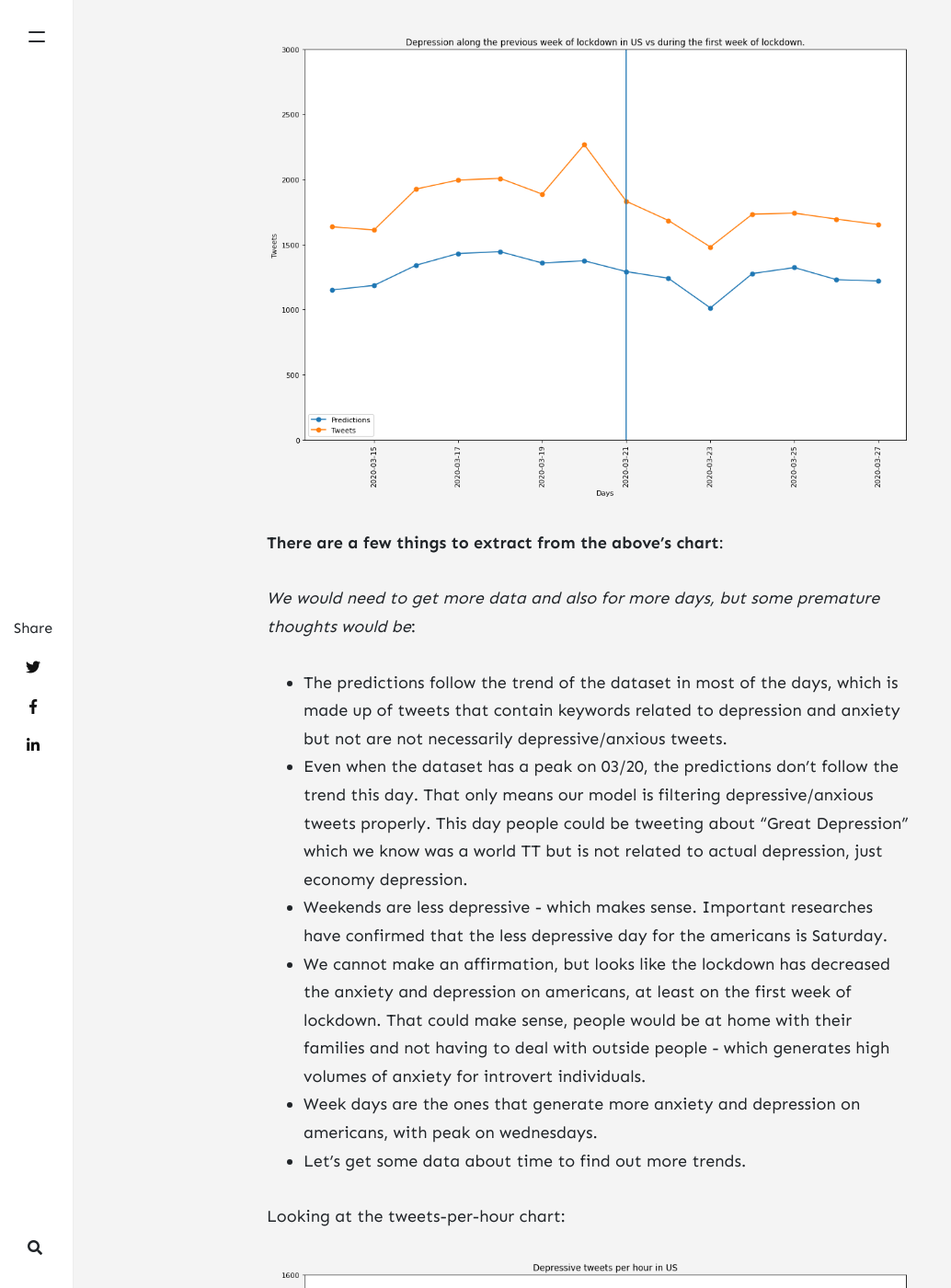
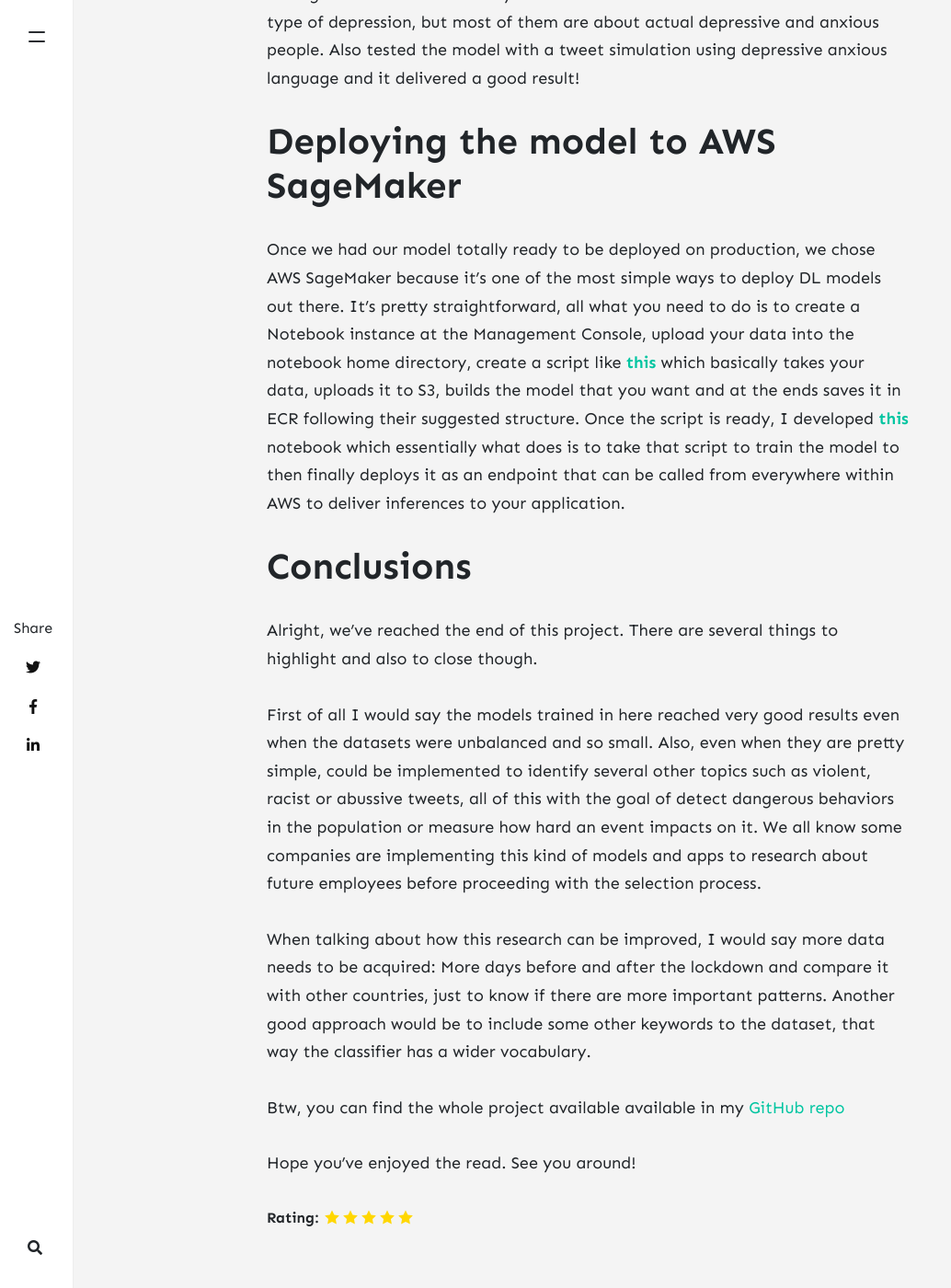
Before and after one commit to sergiovirahonda/sergiovirahonda.github.io, a Jekyll site: the page built from _posts/2020-08-06-depression-anxiety-tweets.md, in a window 1280 px wide and 1400 px high, scrolled down 12264 px. Shown: the whole window at 92% size, without its empty margins (0-1034 px from the left). Built offline with Jekyll 4.4.1, drawn with Linux system fonts in a browser that asks for light colours; nearby versions of some CDN libraries; comment, search, counter and statistics services are not loaded; some of the changed text lies outside the part shown.

Commit message:
Modifying post ML->DL

````diff
--- a/_posts/2020-08-06-depression-anxiety-tweets.md
+++ b/_posts/2020-08-06-depression-anxiety-tweets.md
@@ -11,12 +11,12 @@ comments: false
 
 Hi there. I hope you're doing well. Today I'm going to walk you through this fascinating project about Natural Language Processing but let me explain myself and talk about its context. I've been reading a lot about how hard the COVID-19's lockdown is hitting the people out there. We all know the isolation affects people different ways, but the most frequents are depression and anxiety which is an expected outcome - the natural responses to confinement are precisely these, and most of the people don't even know it. It's been a hard time, people are afraid of uncertainty, of losing their jobs as many people have already done. Simply the conditions are met for a major emotional imbalance in the world's population
 
-Experts recommend to stay away from social media because it accelerates the depression process, and who is depressed already will be even more, however people expressions on it are a key instrument to determine how a population is feeling. Most of the social media active people express how they feel in tweets, facebook posts, comments and even Instagram captions. So, starting from there, **can we determine if the depression and anxiety have increased during the lockdown implementing Machine Learning?** It's an ambitious project, but will do my best to explain myself as clearly as possible.
+Experts recommend to stay away from social media because it accelerates the depression process, and who is depressed already will be even more, however people expressions on it are a key instrument to determine how a population is feeling. Most of the social media active people express how they feel in tweets, facebook posts, comments and even Instagram captions. So, starting from there, **can we predict depression on Twitter in the COVID-19 lockdown context implementing Machine Learning?** It's an ambitious project, but will do my best to explain myself as clear as possible.
 
 This post will cover several steps, but a 10000 feet overview would be:
 
 * **Topic Modeling** - where we'll be looking for two labels: 1 - Depression & anxiety comments, 0 - Other
-* **Topic Classification** - Once we have the labels, we train a model to learn these topics and start predicting them in other datasets.
+* **Topic Classification** - Once we have the labels, we'll train a model to learn these topics and start predicting them in other datasets.
 
 To achieve both tasks, we'll go through:
 
@@ -24,8 +24,9 @@ To achieve both tasks, we'll go through:
 * **Data cleaning** - We'll have to take all the data which is already in different formats and clean it up to then be able to use it.
 * **Natural Language Processing for Topic Modeling** - We'll need to transform the text data into a type that can be interpreted by ML models.
 * **Unsupervised Learning tasks for Topic Modeling** - This is crucial, because most of the data we can find out there is unlabeled, so we first need to identify patterns in it.
-* **Supervised Learning tasks for Topic Classification** - Once the data is labeled, we'll go through several ML algorithms to finally select the one that delivers the best perfomance.
-* **Predict depression and anxiety** in unseen tweets before and after lockdown
+* **Supervised Learning tasks for Topic Classification** - Once the data is labeled, we'll go through a few Deep Learning architectures to finally select the one that delivers the best perfomance.
+* **Predicting depression and anxiety** in unseen tweets before and after lockdown
+* **Deploying the model in AWS SageMaker**
 * **Results' charting and conclusions**
 
 In addition and before moving on, let me talk about the datasets used in this project:
@@ -154,17 +155,30 @@ Now the dataset is properly labeled; the label 1 - Depression & Anxiety- is pret
 
 # Data preprocessing for Topic Classification
 
-This is basically apply the same pipeline that we used to get the bag-of-words that we got previously. All these tasks to get an understandable dataset that can be then fed to our classifier.
+The text preprocessing is completely different when talking about Neural Networks. We don't use bag-of-words because is a veeeery old fashioned method; instead, we'll have to use a tokenizer (which takes a sentence and splits it and forms a list of the sentence's words) and then form sequences with the tokenized text. **Sequences** are 3D tensors used by Recurrent Neural Networks. Once we have the data sequenced, we can feed our Deep Learning model, which as you may know, *only accepts tensors as input*
+
 
 # Model Selection for the Topic Classifier
 
-Alright, we've been doing some topic modeling to finally reach this point. Essentially what did is to train several vectorizers and supervised ML models to get a very accurate result to then predict tweets' topics from a dataset that we'll be using later on this project. Btw, we'll skip Random Forest model because it's known to overfit the text data and deliver poor metrics.
+Alright, we've been doing some topic modeling to finally reach this point. Essentially what I did was to build 3 Deep Neural Networks, starting from a very simple one (a single LSTM layer model) which didn't perform as expected, so created a more complex one adding one more layer but looked like the LSTM layers were not understanding properly the underlying text structure; the solution? To implement a bidirectional RNN, which essentially trains over chronologically ordered data as well as anti-chronologically ordered data - Basically reads the data as its shown but as well backwards, so that allows to find more complex structures in the sequences. This is thow the model creation looks like:
 
-Long story short: we've gone through SGD Classifier, SVC, XGBoost classifier and finally Logistic Regression classifier, which reached the best accuracy. We also compared confusion matrices and the Logistic one was the one that best performed by far. To get in context, let me show it to you:
+```python
 
-![Confusion Matrix](/assets/images/depression-anxiety/confusion.png)
+model3 = Sequential()
+model3.add(layers.Embedding(max_words, 40))
+model3.add(layers.Bidirectional(layers.LSTM(40,dropout=0.5)))
+model3.add(layers.Dense(1,activation='sigmoid'))
 
-Not bad, huh? The simplest model was the one that delivered one of the best metrics. We kept this model because it fitted the data very quick and for our purposes this one behaves more than good. We can deal with the FPs and FNs misclassified by this predictor.
+model3.compile(optimizer='rmsprop',loss='binary_crossentropy', metrics=['accuracy'])
+
+history = model3.fit(X_train, y_train, epochs=8,validation_data=(X_test, y_test))
+```
+
+Long story short: The model achieved 90% of accuracy on the test data, which is not a fantastic score but keep in mind that the dataset contains only 8000 comments - That's not enough for a DL model but for a classic ML one. The good thing: it achieved acceptable results when the confusion matrix was checked:
+
+![Confusion Matrix](/assets/images/depression-anxiety/confusion1.png)
+
+Not bad, huh? We can deal with the FPs and FNs misclassified by this predictor.
 
 # Depressive/anxious tweets import and exploration
 
@@ -186,54 +200,23 @@ I extracted publicly available tweets from all US. In total, I've got about 25k
 
 # Predicting depression & anxiety - Finally
 
-We're reaching the end of this project. Finally bust not less important, it's time to predict depression and anxiety on the new dataset. To achieve this, we went again through text preprocessing to then start predicting.
+We're reaching the end of this project. Finally bust not less important, it's time to predict depression and anxiety on the new dataset. To achieve this, we went again through the process of converting the text data into sequences. Right after this, invoked the model and passed all the sequences to know what the outcomes were.
 
-Once we performed the massive prediction, we've got some that look very well, but also very sad! It's the demonstration that there are many people out there having serious issues. Obviously there are some tweets that are related to other type of depression, but most of them are about actual depressive and anxious people. Let's get more info about this.
+Once we performed the massive prediction, we've got some that look very well, but also very sad! It's the demonstration that there are many people out there having serious issues. Obviously there are some tweets that are related to other type of depression, but most of them are about actual depressive and anxious people. Also tested the model with a tweet simulation using depressive anxious language and it delivered a good result!
 
-# Important findings
+# Deploying the model to AWS SageMaker
 
-I just put the data together to plot some curves about the actual number of depressive/anxious tweets against the whole tweets dataset, to determine if exists any pattern where we can infer some conclusions.
-
-I**MPORTANT:** The OMGOT script downloaded all available tweets with the specification given. We'll be basing our research on a unbalanced and very irregular dataset, just FYI. In addition, it's just to measure how well our model performs, the rest of the research is just informative and not with science purposes.
-
-How does look the depression/anxiety curve per day for both weeks? Is there any pattern here? Any less depressive day compared to the others? Btw, the vertical line indicates the start of the lockdown in US.
-
-![Depression curve](/assets/images/depression-anxiety/depression_curve.png)
-
-**There are a few things to extract from the above's chart**:
-
-*We would need to get more data and also for more days, but some premature thoughts would be*:
-
-* The predictions follow the trend of the dataset in most of the days, which is made up of tweets that contain keywords related to depression and anxiety but not are not necessarily depressive/anxious tweets.
-* Even when the dataset has a peak on 03/20, the predictions don't follow the trend this day. That only means our model is filtering depressive/anxious tweets properly. This day people could be tweeting about "Great Depression" which we know was a world TT but is not related to actual depression, just economy depression.
-* Weekends are less depressive - which makes sense. Important researches have confirmed that the less depressive day for the americans is Saturday.
-* We cannot make an affirmation, but looks like the lockdown has decreased the anxiety and depression on americans, at least on the first week of lockdown. That could make sense, people would be at home with their families and not having to deal with outside people - which generates high volumes of anxiety for introvert individuals.
-* Week days are the ones that generate more anxiety and depression on americans, with peak on wednesdays.
-* Let's get some data about time to find out more trends.
-
-Looking at the tweets-per-hour chart:
-
-![Hours curve](/assets/images/depression-anxiety/hours.png)
-
-**There are a few things we can extract from the above's chart as well:**
-
-*As mentioned before, these are just assumptions and we would need to get more data about this, but some premature conclusions would be*:
-
-* The depression/anxiety curves reach the bottom at 9:00 am, for obvious reasons like that's the time were there are less depressive/anxious tweets but also could be related factors like people is facing the job duties - most of them would be pretty busy.
-* The curves reach the highest point at 17:00. This could be the time people unsatisfied with their jobs begin expressing their sentiment through Twitter.
-* 23:00 is also a very important peak: It could demonstrate how people express their their anxiety and depression before going to bed. We all know that's a very dramatic moment for depressive people.
-* To get a bigger panorama, more data from more days would need to be acquired.
+Once we had our model totally ready to be deployed on production, we chose AWS SageMaker because it's one of the most simple ways to deploy DL models out there. It's pretty straightforward, all what you need to do is to create a Notebook instance at the Management Console, upload your data into the notebook home directory, create a script like **[this](https://github.com/sergiovirahonda/Depression-Prediction/blob/master/BidLSTM-Sagemaker/train.py)** which basically takes your data, uploads it to S3, builds the model that you want and at the ends saves it in ECR following their suggested structure. Once the script is ready, I developed **[this](https://github.com/sergiovirahonda/Depression-Prediction/blob/master/BidLSTM-Sagemaker/depression_detection.ipynb)** notebook which essentially what does is to take that script to train the model to then finally deploys it as an endpoint that can be called from everywhere within AWS to deliver inferences to your application.
 
 # Conclusions
 
 Alright, we've reached the end of this project. There are several things to highlight and also to close though.
 
-First of all I would say the models trained in here reached very good results even when the datasets were unbalanced. Also, even when they are pretty simple, could be implemented to identify several other topics such as violent, racist or abussive tweets, all of this with the goal of detect dangerous behaviors in the population or measure how hard an event impacts on it. We all know some companies are implementing this kind of models and apps to research about future employees before proceeding with the selection process.
+First of all I would say the models trained in here reached very good results even when the datasets were unbalanced and so small. Also, even when they are pretty simple, could be implemented to identify several other topics such as violent, racist or abussive tweets, all of this with the goal of detect dangerous behaviors in the population or measure how hard an event impacts on it. We all know some companies are implementing this kind of models and apps to research about future employees before proceeding with the selection process.
 
-Another important factor to highlight is that, prematurely saying, the first week of the lockdown decreased the depression and anxiety on the US population. We would need to research deeper, with more data for more days to know if actually the lockdown decresed depressive behavior. Also we identified important patterns such as weekens are less depressive days, and the most depressive day of the week is around Tuesday, just like most of the researches state. In addition, we've identified some important patterns during the day, such as the most depressive hour is 17:00 and 23:00, and the less depressive hour is 09:00 - we would need to research in more depth to know the reasons.
 
-When talking about how this research can be improved, I would say more data needs to be acquired: More days before and after the lockdown and compare it with other countries, just to know if there are more important patterns. Another good approach would be to include some other keywords to the dataset, that way the classifier has a wider vocabulary. Finally, to normalize the results, I would get the same number of tweets for every day and every hour, that way we can get much more accurate data just basing us on the predictions and not on the tweets fluctuation.
+When talking about how this research can be improved, I would say more data needs to be acquired: More days before and after the lockdown and compare it with other countries, just to know if there are more important patterns. Another good approach would be to include some other keywords to the dataset, that way the classifier has a wider vocabulary.
 
-Btw, you can find the whole notebook available in my [GitHub repo](https://github.com/sergiovirahonda/)
+Btw, you can find the whole project available available in my [GitHub repo](https://github.com/sergiovirahonda/Depression-Prediction)
 
 Hope you've enjoyed the read. See you around!
````
Also changed, not shown: assets/images/depression-anxiety/confusion1.png (added), 4 other files.
